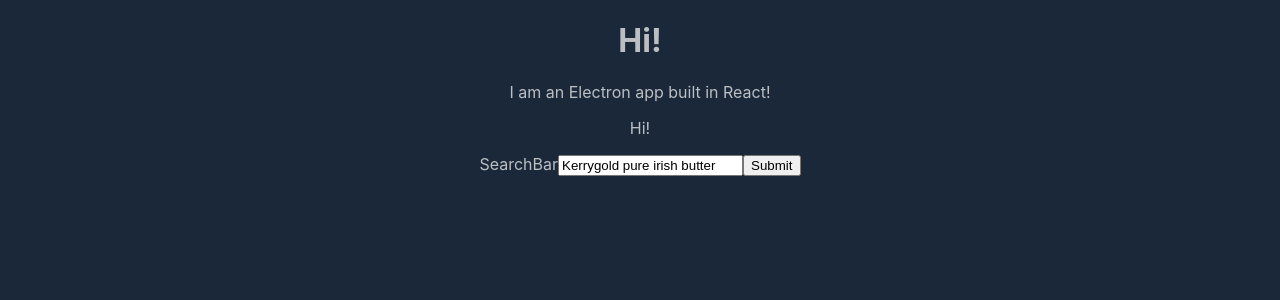
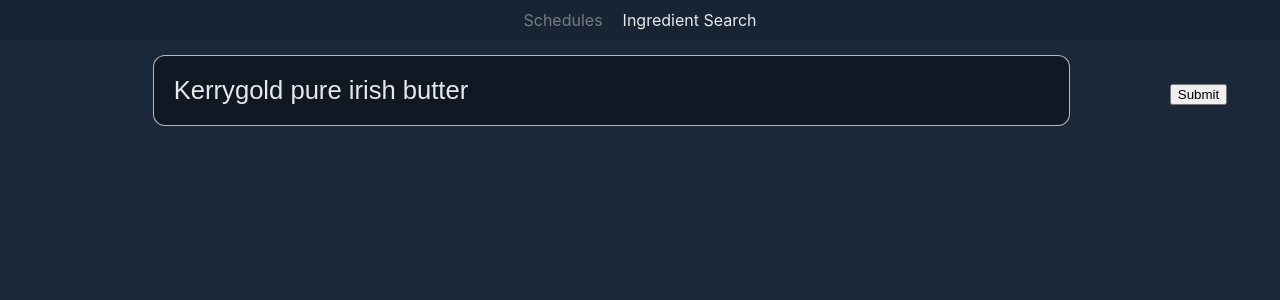
Before and after one commit to dtgoitia/ndb-ingredients, a React (Create React App) app: page / in a window 1280 px wide. Shown: the top 300 px of the page. Built offline with nearby package versions, Linux system fonts and the light colour scheme.

Commit message:
Tabs implemented and format improved

```diff
--- a/src/App.js
+++ b/src/App.js
@@ -1,19 +1,67 @@
 import React from 'react';
 import utils from './utils';
 import privateData from './../privateData';
+import NavigationBar from './components/NavigationBar';
+import Schedules from './components/Schedules';
 import IngredientsSearch from './components/IngredientsSearch';
 
 
 class App extends React.Component {
+  constructor(props){
+    super(props)
+    this.state = {
+      activeTab: 'Ingredient Search',
+      // activeTab: 'Schedules',
+      ingredientList: []
+    }
+
+    this.addIngredientsToMyCollection = this.addIngredientsToMyCollection.bind(this);
+    this.changeActiveTab = this.changeActiveTab.bind(this);
+  }
+
+  // Change the active tab shown on screen
+  changeActiveTab(navigationBarItem){
+    this.setState({activeTab: navigationBarItem})
+  }
+
+  // Add ingredients to my collection
+  addIngredientsToMyCollection(ingredientList){
+
+    // Get existing ingredient list
+    let oldIngredientList = this.state.ingredientList;
+    let newIngredientList = oldIngredientList;
+
+    // Run through all the ingredients passed
+    ingredientList.forEach((ingredient)=>{
+      // If the ingredient is not in the list, add it
+      if (oldIngredientList.indexOf(ingredient) === -1) {
+        newIngredientList.push(ingredient);
+      }
+    });
+
+    // Update state
+    this.setState({ingredientList: newIngredientList});
+  }
+
   render() {
+    console.log('this.state.ingredientList:', this.state.ingredientList);
     return (
       <div className="App">
-        <h1>Hi!</h1>
-        <p>I am an Electron app built in React!</p>
-        <IngredientsSearch
-          getIngredientNdbno={utils.getIngredientNdbno}
-          privateData={privateData}
-        />
+        <NavigationBar activeTab={this.state.activeTab} changeActiveTab={this.changeActiveTab} />
+        {
+          this.state.activeTab === 'Ingredient Search' ?
+          <IngredientsSearch
+            getIngredientNdbno={utils.getIngredientNdbno}
+            privateData={privateData}
+            addIngredientsToMyCollection={this.addIngredientsToMyCollection}
+          /> : null
+        }
+        {
+          this.state.activeTab === 'Schedules' ?
+          <Schedules
+            ingredientList={this.state.ingredientList}
+          /> : null
+        }
       </div>
     );
   }
--- a/src/components/IngredientsSearch.js
+++ b/src/components/IngredientsSearch.js
@@ -14,11 +14,9 @@
 
   handleChange(event) {
     this.setState({value: event.target.value});
-    console.log('value:', event.target.value);
   }
 
   handleSubmit(event) {
-    console.log('A name was submitted: ' + this.state.value);
     this.props.getIngredientNdbno(this.props.privateData.apiKey, this.state.value, this.props.handleResults);
     event.preventDefault(); // to avoid the app restarting...
   }
@@ -27,42 +25,146 @@
     return (
       <div className='searchBar'>
         <form onSubmit={this.handleSubmit}>
-          <label>SearchBar</label>
-          <input type="text" name="searchBar" value={this.state.value}
+          <input
+            type='text'
+            name='searchBar'
+            placeholder='E.g.: "Kerrygold pure irish butter"'
+            value={this.state.value}
             onChange={this.handleChange.bind(null)}
           />
           <input type="submit" value="Submit" />
         </form>
       </div>
-    )
-  };
+    );
+  }
+}
+
+class SearchResults extends React.Component {
+  render() {
+    return (
+      <div className='searchResults'>
+        <div>I am a list of results!</div>
+        <ul className='searchResultsContainer'>
+          {this.props.results.map((result, i) => {
+            return <SearchResult key={i} result={result} keyValue={i} addRemoveIngredient={this.props.addRemoveIngredient} />
+          })}
+        </ul>
+      </div>
+    );
+  }
+}
+
+class SearchResult extends React.Component {
+  render() {
+    return (
+      <li key={this.props.i}>
+        <div className='searchResult'>
+          <div className='searchResultName'>{this.props.result.name}</div>
+          <div className='searchResultNdbno'>{this.props.result.ndbno}</div>
+          <input type='button' value='Add me!' onClick={this.props.addRemoveIngredient.bind(null, this.props.result)} />
+        </div>
+      </li>
+    );
+  }
+}
+
+class IngredientList extends React.Component {
+  render() {
+    return (
+      <div className='ingredientList'>
+        <ul>
+          {this.props.ingredientList.map((ingredient, i)=>{
+            return <IngredientSelected key={i} keyValue={i} ingredient={ingredient} />
+          })}
+        </ul>
+        <input type='button'
+          value='Add to my collection'
+          onClick={this.props.addIngredientsToMyCollection.bind(null, this.props.ingredientList)}
+        />
+      </div>
+    );
+  }
+}
+
+class IngredientSelected extends React.Component {
+  render() {
+    return (
+      <li key={this.props.keyValue}>
+        {this.props.ingredient.name}
+      </li>
+    );
+  }
 }
 
 class IngredientsSearch extends React.Component {
   constructor(props){
     super(props)
-    this.state = {}
+    this.state = {
+      showResults: false,
+      ingredientList: []
+    }
 
     this.handleResults = this.handleResults.bind(this);
+    this.addRemoveIngredient = this.addRemoveIngredient.bind(this);
   }
 
   handleResults(results){
-    console.log('handleResults() executed!');
-    console.log('results:', results);
+    this.setState(
+      {
+        results: results,
+        showResults: true
+      }
+    );
+  }
+
+  addRemoveIngredient(ingredient){
+
+    // Copy existing ingredient list
+    let newIngredientList = this.state.ingredientList;
+
+    // If ingredient is not in the list, add it
+    if (newIngredientList.indexOf(ingredient) === -1) {
+      newIngredientList.push(ingredient);
+
+      // If ingredient is in the list, remove it
+    } else {
+      let tempArray = [];
+      newIngredientList.forEach((existingIngredient)=>{
+        if (existingIngredient !== ingredient) tempArray.push(existingIngredient);
+      });
+      newIngredientList = tempArray;
+    }
+    // Update state
+    this.setState({ingredientList: newIngredientList});
   }
 
   render() {
     return (
       <div>
-        <p>Hi!</p>
         <SearchBar
           getIngredientNdbno={this.props.getIngredientNdbno}
           handleResults={this.handleResults}
           privateData={this.props.privateData}
         />
+        {
+          this.state.showResults === true ?
+          <SearchResults
+            results={this.state.results}
+            addRemoveIngredient={this.addRemoveIngredient}
+          />
+          : null
+        }
+        {
+          this.state.ingredientList.length !== 0 ?
+          <IngredientList
+            ingredientList={this.state.ingredientList}
+            addIngredientsToMyCollection={this.props.addIngredientsToMyCollection}
+          />
+          : null
+        }
       </div>
-    )
-  };
+    );
+  }
 }
 
 module.exports = IngredientsSearch;
--- /dev/null
+++ b/src/components/NavigationBar.js
@@ -0,0 +1,25 @@
+import React from 'react';
+
+const headerData = [ 'Schedules', 'Ingredient Search' ]
+
+class NavigationBar extends React.Component {
+  render(){
+    return (
+      <ul className='navBar'>
+        {headerData.map((navigationBarItem) => {
+          return (
+            <li
+              style={navigationBarItem === this.props.activeTab ? { color: 'var(--color-header-active)' } : null}
+              onClick={this.props.changeActiveTab.bind(null, navigationBarItem)}
+              key={navigationBarItem}
+            >
+              {navigationBarItem}
+            </li>
+          )
+        })}
+      </ul>
+    )
+  }
+}
+
+module.exports = NavigationBar;
--- /dev/null
+++ b/src/components/Schedules.js
@@ -0,0 +1,22 @@
+import React from 'react';
+
+class Schedules extends React.Component {
+  render(){
+    return (
+      <div>
+        <p>My collection of ingredients</p>
+        <ul>
+          {this.props.ingredientList.map((ingredient, i)=>{
+            return(
+              <li key={i}>
+                {ingredient.name}
+              </li>
+            )
+          })}
+        </ul>
+      </div>
+    )
+  }
+}
+
+module.exports = Schedules;
--- a/src/index.css
+++ b/src/index.css
@@ -1,15 +1,83 @@
 :root {
   --color-body-background: #1b2839;
   --color-h1: rgba(255, 255, 255, 0.70);
+  --color-h2: rgba(255, 255, 255, 0.30);
+  --color-p:  rgba(255, 255, 255, 0.50);
+
+  /* NAVIGATION BAR */
+  --color-header-background: rgba(0, 0, 0, 0.1);
+  --color-header-normal: rgba(255, 255, 255, 0.40);
+  --color-header-active: rgba(255, 255, 255, 0.90);
+  --color-header-hover: rgba(255, 255, 255, 0.90);
+
+  /* INGREDIENTS SEARCH */
+  --color-search-bar-font: var(--color-header-active);
+  --color-search-bar-background: hsl(214, 36%, 10%);
 }
 body {
   font-family: -apple-system, BlinkMacSystemFont,Segoe UI,Roboto,Oxygen-Sans,Ubuntu,Cantarell,Helvetica,Neue,sans-serif;
+  font-size: 16px;
   color: var(--color-h1);
   margin: 0px;
   padding: 0px;
 
   background-color: var(--color-body-background);
 }
+ul {
+  padding: 0;
+}
+li {
+  list-style-type: none;
+}
 div {
   text-align: center;
 }
+
+
+/* --- NAVIGATION BAR ----------------------------------- */
+.navBar {
+  display: flex;
+  flex-flow: row wrap;
+  justify-content: center;
+  margin: 0;
+
+  color: var(--color-header-normal);
+
+  background-color: var(--color-header-background);
+}
+.navBar li {
+  margin: 10px;
+  cursor: pointer;
+}
+
+
+
+/* --- INGREDIENT SEARCH -------------------------------- */
+
+.searchBar {
+  margin: 15px;
+}
+
+.searchBar input[type=text] {
+  margin: 0px 100px 20px 100px;
+  width: 70%;
+  padding: 20px;
+  border-radius: 12px;
+  border: 1px solid var(--color-h1);
+  color: var(--color-search-bar-font);
+  background-color: var(--color-search-bar-background);
+
+  font-size: 160%;
+}
+
+.searchResult {
+  display: flex;
+  flex-flow: row wrap;
+  justify-content: center;
+  margin: 0;
+}
+
+.searchResult div {
+  margin: 10px;
+  cursor: pointer;
+}
--- a/src/utils.js
+++ b/src/utils.js
@@ -21,13 +21,16 @@
   //   More NDB API info: https://ndb.nal.usda.gov/ndb/doc/apilist/API-SEARCH.md
   // callbackFunction: function to be called when response received
 
+  if (searchKeyWords === '') {
+    alert('Write some words for me to search, I can\'t read your mind!')
+  } else {
     const url = 'https://api.nal.usda.gov/ndb/search/?format=json&q='+searchKeyWords+'&sort=r&max=25&offset=0&api_key='+apiKey;
     axios.get(url)
     .then(res => {
       const resultList = res.data.list.item;
-    console.log('AXIOS: response received!', resultList);
       callbackFunction(resultList);
     });
+  }
 }
 
 const utils = {
```
Lines whose indentation alone changed are shown as unchanged.
